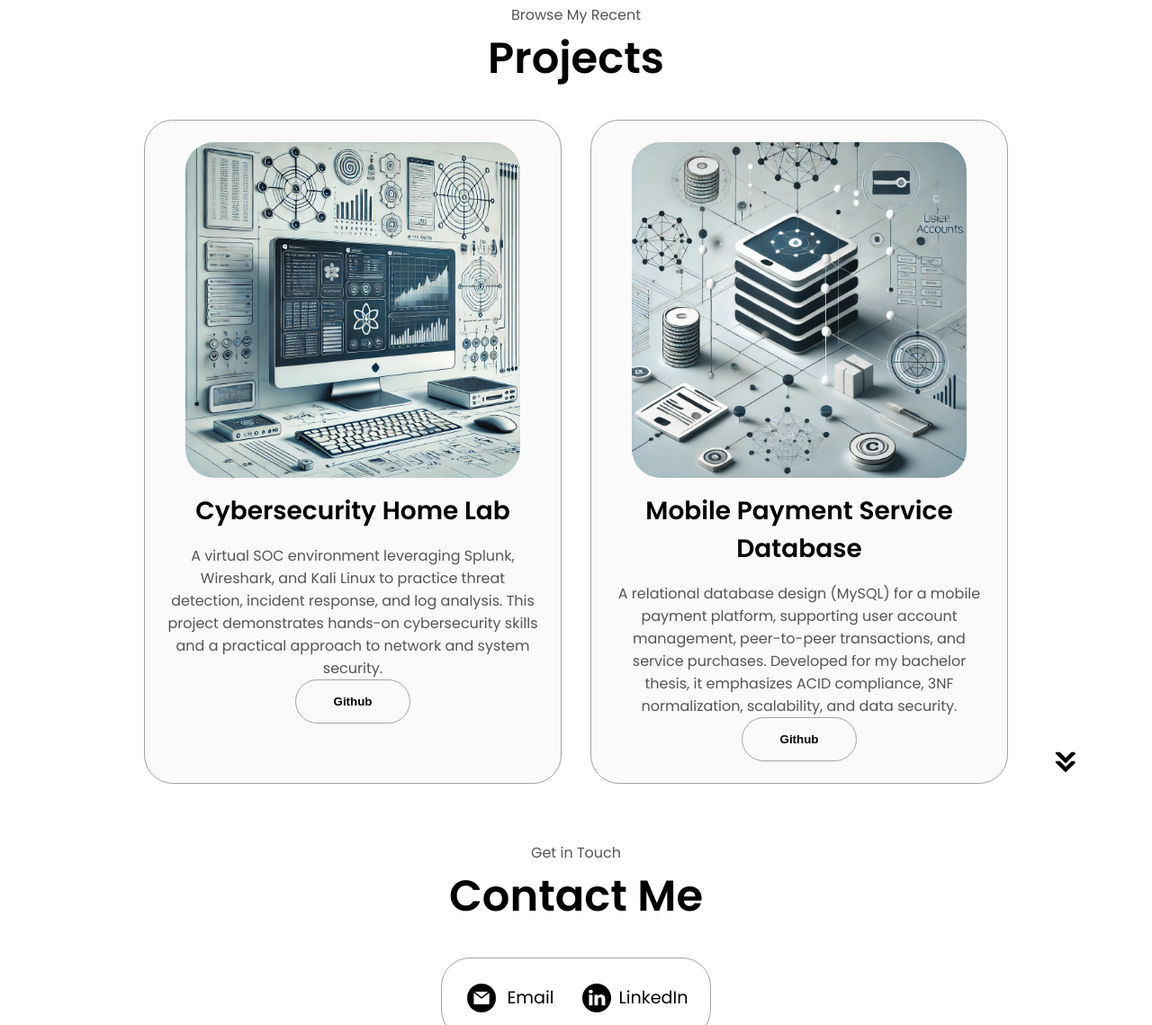
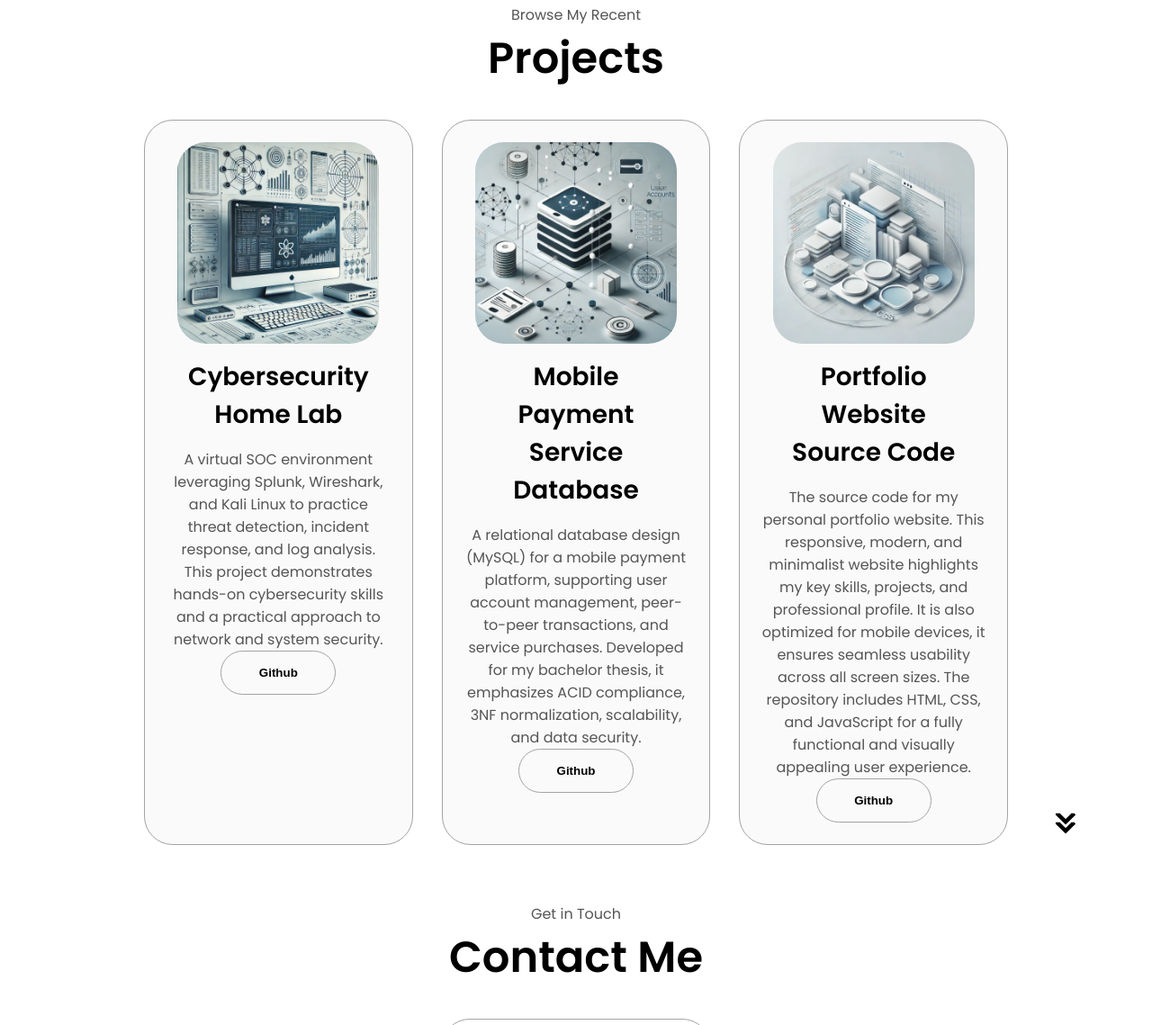
Before and after one commit to NaolMengistu/cv, a plain HTML site: page index.html in a window 1280 px wide. Shown: the part 2460-3599 px from the top of the page at 90% size. Drawn offline with Linux system fonts and the light colour scheme.

Commit message:
Portfolio Website Source Code added

```diff
--- a/index.html
+++ b/index.html
@@ -320,8 +320,26 @@
             <div class="btn-container">
               <button
                 class="btn btn-color-2 project-btn"
-                onclick="window.open('https://github.com/naolmengistu')"
-              >
+                onclick="window.open('https://github.com/NaolMengistu/iPay_database_design')">
+                Github
+              </button>
+            </div>
+          </div>
+          <div class="details-container color-container">
+            <div class="article-container">
+              <img
+                src="./assets/project-3.png"
+                alt="Portfolio Website Source Code"
+                class="project-img"
+              />
+            </div>
+            <h2 class="experience-sub-title project-title">Portfolio Website Source Code</h2>
+            <p class="project-description">
+              The source code for my personal portfolio website. This responsive, modern, and minimalist website highlights my key skills, projects, and professional profile. It is also optimized for mobile devices, it ensures seamless usability across all screen sizes. The repository includes HTML, CSS, and JavaScript for a fully functional and visually appealing user experience. </p>
+            <div class="btn-container">
+              <button
+                class="btn btn-color-2 project-btn"
+                onclick="window.open('https://github.com/NaolMengistu/portfolio-website')">
                 Github
               </button>
             </div>
```
Also changed, not shown: assets/project-3.png (added).
